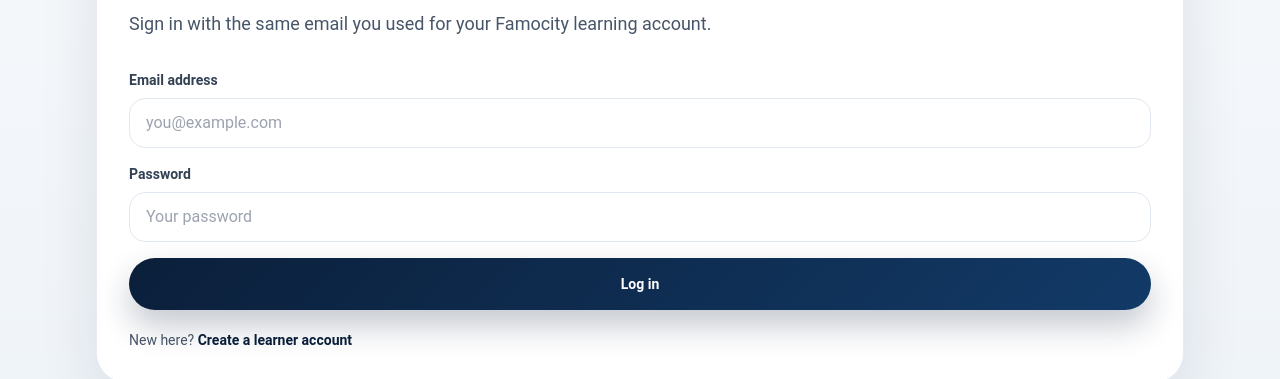
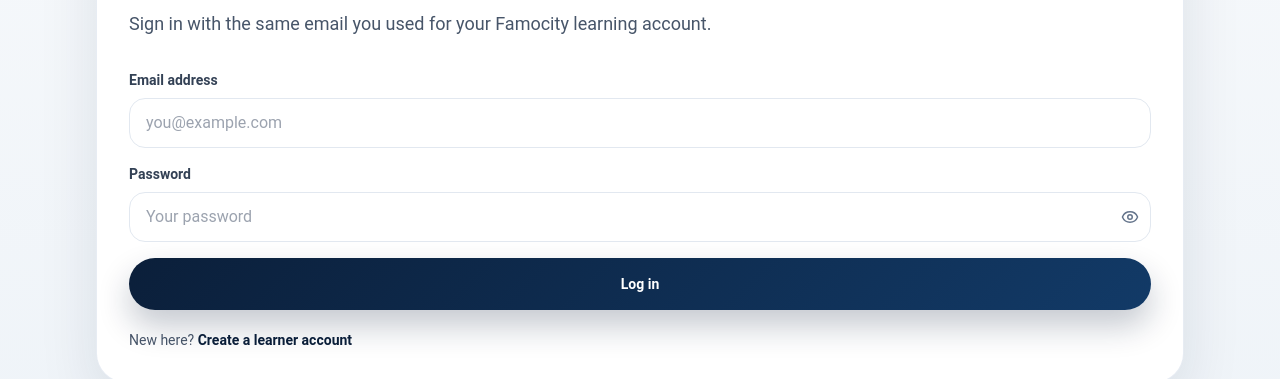
Before and after one commit to Greenelray/famocitygroup-website, a Next.js app: page /login in a window 1280 px wide. Shown: the part 307-686 px from the top of the page. Built offline with nearby package versions, Linux system fonts and the light colour scheme; no server answers.

Commit message:
Fix live login submit flow

```diff
--- a/app/api/auth/login/route.ts
+++ b/app/api/auth/login/route.ts
@@ -5,9 +5,24 @@ import { createSessionCookie } from "@/lib/session";
 import { createSupabaseAuthClient, isSupabaseConfigured } from "@/lib/supabase";
 
 const redirect303 = (url: URL | string) => NextResponse.redirect(url, { status: 303 });
+const isJsonRequest = (request: Request) => request.headers.get("x-famocity-request") === "json";
+
+function jsonError(message: string, status = 400) {
+  return NextResponse.json(
+    {
+      ok: false,
+      error: message
+    },
+    { status }
+  );
+}
 
 export async function POST(request: Request) {
   if (!isTrustedFormRequest(request)) {
+    if (isJsonRequest(request)) {
+      return jsonError("Could not verify your request.", 403);
+    }
+
     return redirect303(new URL("/login?error=Could+not+verify+your+request.", request.url));
   }
 
@@ -17,11 +32,19 @@ export async function POST(request: Request) {
   const next = getSafeRedirectPath(formData.get("next")?.toString(), "/my-courses");
 
   if (!email) {
+    if (isJsonRequest(request)) {
+      return jsonError("Please enter your email address.");
+    }
+
     return redirect303(new URL("/login?error=Please+enter+your+email+address.", request.url));
   }
 
   if (isSupabaseConfigured()) {
     if (!password) {
+      if (isJsonRequest(request)) {
+        return jsonError("Please enter your password.");
+      }
+
       return redirect303(new URL("/login?error=Please+enter+your+password.", request.url));
     }
 
@@ -32,6 +55,10 @@ export async function POST(request: Request) {
     });
 
     if (error || !data.user) {
+      if (isJsonRequest(request)) {
+        return jsonError("Invalid email or password.", 401);
+      }
+
       return redirect303(new URL("/login?error=Invalid+email+or+password.", request.url));
     }
 
@@ -41,7 +68,12 @@ export async function POST(request: Request) {
       name: data.user.user_metadata.full_name || data.user.email || email
     });
 
-    const response = redirect303(new URL(next, request.url));
+    const response = isJsonRequest(request)
+      ? NextResponse.json({
+          ok: true,
+          redirectTo: next
+        })
+      : redirect303(new URL(next, request.url));
     response.cookies.set(
       createSessionCookie({
         id: data.user.id,
@@ -52,7 +84,12 @@ export async function POST(request: Request) {
     return response;
   }
 
-  const response = redirect303(new URL(next, request.url));
+  const response = isJsonRequest(request)
+    ? NextResponse.json({
+        ok: true,
+        redirectTo: next
+      })
+    : redirect303(new URL(next, request.url));
   response.cookies.set(createSessionCookie({ name: email, email }));
   return response;
 }
--- a/app/login/page.tsx
+++ b/app/login/page.tsx
@@ -1,5 +1,6 @@
 import Link from "next/link";
 import { redirect } from "next/navigation";
+import { LoginForm } from "@/components/login-form";
 import { Footer } from "@/components/footer";
 import { Navbar } from "@/components/navbar";
 import { getSafeRedirectPath } from "@/lib/request-security";
@@ -31,43 +32,13 @@ export default async function LoginPage({ searchParams }: LoginPageProps) {
               Sign in with the same email you used for your Famocity learning account.
             </p>
 
-            {params.error ? (
-              <div className="mt-6 rounded-2xl border border-rose-200 bg-rose-50 px-4 py-3 text-sm text-rose-700">
-                {params.error}
-              </div>
-            ) : null}
-
             {params.message ? (
               <div className="mt-6 rounded-2xl border border-emerald-200 bg-emerald-50 px-4 py-3 text-sm text-emerald-700">
                 {params.message}
               </div>
             ) : null}
 
-            <form action="/api/auth/login" method="POST" className="mt-8 space-y-4">
-              <input type="hidden" name="next" value={next} />
-              <label className="block">
-                <span className="mb-2 block text-sm font-semibold text-slate-700">Email address</span>
-                <input
-                  name="email"
-                  type="email"
-                  required
-                  className="w-full rounded-2xl border border-slate-200 px-4 py-3 outline-none transition focus:border-[#c8a951]"
-                  placeholder="you@example.com"
-                />
-              </label>
-              <label className="block">
-                <span className="mb-2 block text-sm font-semibold text-slate-700">Password</span>
-                <input
-                  name="password"
-                  type="password"
-                  className="w-full rounded-2xl border border-slate-200 px-4 py-3 outline-none transition focus:border-[#c8a951]"
-                  placeholder="Your password"
-                />
-              </label>
-              <button type="submit" className="premium-button-primary w-full">
-                Log in
-              </button>
-            </form>
+            <LoginForm initialError={params.error} next={next} />
 
             <p className="mt-5 text-sm text-slate-600">
               New here?{" "}
--- /dev/null
+++ b/components/login-form.tsx
@@ -0,0 +1,107 @@
+"use client";
+
+import { useState } from "react";
+import { Eye, EyeOff } from "lucide-react";
+
+type LoginFormProps = {
+  initialError?: string;
+  next: string;
+};
+
+export function LoginForm({ initialError, next }: LoginFormProps) {
+  const [email, setEmail] = useState("");
+  const [password, setPassword] = useState("");
+  const [error, setError] = useState(initialError ?? "");
+  const [loading, setLoading] = useState(false);
+  const [showPassword, setShowPassword] = useState(false);
+
+  async function handleSubmit(event: React.FormEvent<HTMLFormElement>) {
+    event.preventDefault();
+    setLoading(true);
+    setError("");
+
+    const formData = new FormData();
+    formData.set("email", email);
+    formData.set("password", password);
+    formData.set("next", next);
+
+    try {
+      const response = await fetch("/api/auth/login", {
+        method: "POST",
+        body: formData,
+        headers: {
+          "x-famocity-request": "json"
+        },
+        credentials: "same-origin"
+      });
+
+      const data = (await response.json()) as {
+        error?: string;
+        ok?: boolean;
+        redirectTo?: string;
+      };
+
+      if (!response.ok || !data.ok || !data.redirectTo) {
+        setError(data.error || "We could not log you in right now.");
+        return;
+      }
+
+      window.location.assign(data.redirectTo);
+    } catch {
+      setError("We could not log you in right now.");
+    } finally {
+      setLoading(false);
+    }
+  }
+
+  return (
+    <form onSubmit={handleSubmit} className="mt-8 space-y-4">
+      <input type="hidden" name="next" value={next} />
+      {error ? (
+        <div className="rounded-2xl border border-rose-200 bg-rose-50 px-4 py-3 text-sm text-rose-700">
+          {error}
+        </div>
+      ) : null}
+      <label className="block">
+        <span className="mb-2 block text-sm font-semibold text-slate-700">Email address</span>
+        <input
+          name="email"
+          type="email"
+          required
+          value={email}
+          onChange={(event) => setEmail(event.target.value)}
+          className="w-full rounded-2xl border border-slate-200 px-4 py-3 outline-none transition focus:border-[#c8a951]"
+          placeholder="you@example.com"
+          autoComplete="email"
+        />
+      </label>
+      <label className="block">
+        <span className="mb-2 block text-sm font-semibold text-slate-700">Password</span>
+        <div className="relative">
+          <input
+            name="password"
+            type={showPassword ? "text" : "password"}
+            required
+            value={password}
+            onChange={(event) => setPassword(event.target.value)}
+            className="w-full rounded-2xl border border-slate-200 px-4 py-3 pr-14 outline-none transition focus:border-[#c8a951]"
+            placeholder="Your password"
+            autoComplete="current-password"
+          />
+          <button
+            type="button"
+            aria-label={showPassword ? "Hide password" : "Show password"}
+            aria-pressed={showPassword}
+            onClick={() => setShowPassword((value) => !value)}
+            className="absolute inset-y-0 right-3 inline-flex items-center justify-center text-slate-500 transition hover:text-[#0b1f3a]"
+          >
+            {showPassword ? <EyeOff size={18} /> : <Eye size={18} />}
+          </button>
+        </div>
+      </label>
+      <button type="submit" disabled={loading} className="premium-button-primary w-full disabled:cursor-not-allowed disabled:opacity-70">
+        {loading ? "Logging in..." : "Log in"}
+      </button>
+    </form>
+  );
+}
```
